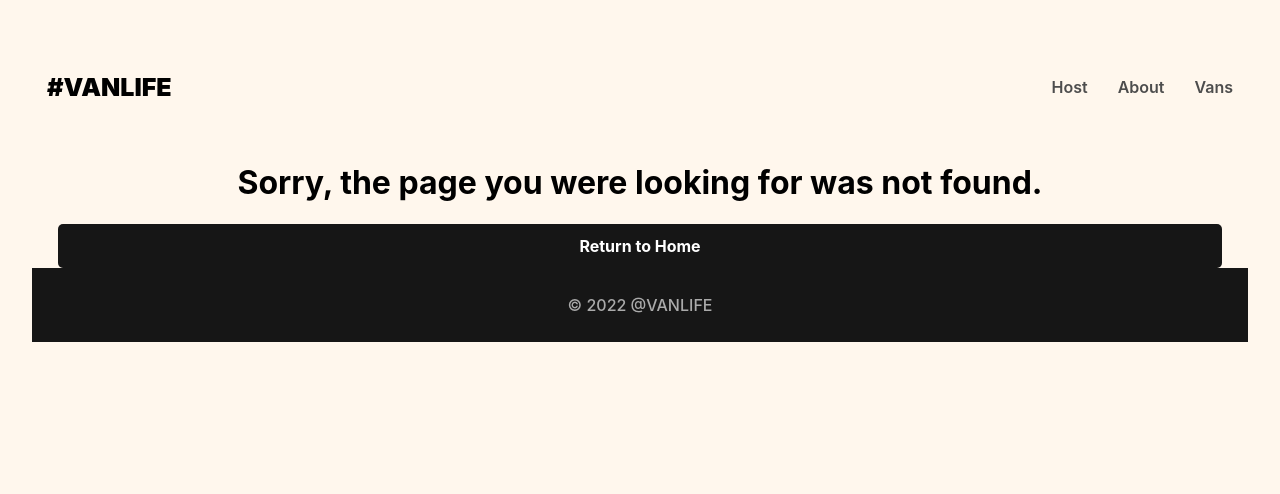
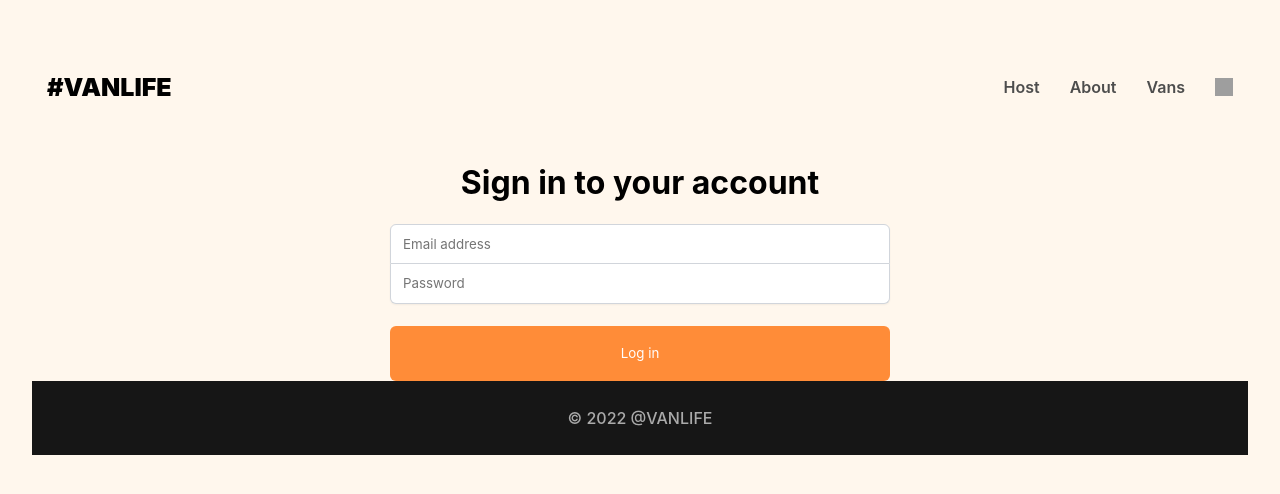
Before and after one commit to travisburns/campsite, a React app in the folder campsite/: page /login in a window 1280 px wide. Before the commit this address had no page. Shown: the top 494 px of the page. Built offline with nearby package versions, Linux system fonts and the light colour scheme; grey boxes are pictures that could not be loaded; the HTML template or start-up script is replaced by a standard one; what miragejs would draw is missing.

Commit message:
Imprting image assets in vite

```diff
--- a/campsite/src/App.jsx
+++ b/campsite/src/App.jsx
@@ -19,11 +19,16 @@
 import HostVanInfo from './pages/Host/HostVanInfo'
 import NotFound from './pages/NotFound'
 import Error from './components/Error'
+import Login from './pages/Vans/Login'
 
 const router = createBrowserRouter(createRoutesFromElements(
   <Route element={<Layout /> } errorElement={<Error />}  >
   <Route index element={<Home />} />
   <Route path='/about' element={<About />} />
+  <Route
+    path='login'
+    element={<Login />}
+    />
   <Route
     path='/vans'
     element={<Vans />}
--- a/campsite/src/components/Header.jsx
+++ b/campsite/src/components/Header.jsx
@@ -26,6 +26,14 @@
             >
               Vans
         </NavLink>
+        <NavLink
+          to="login" className="login-link">
+            <img
+            src="../assets/images/avatar-action.png"
+            className='login-icon'
+        />
+
+        </NavLink>
 
 
     </nav>
--- /dev/null
+++ b/campsite/src/pages/Vans/Login.jsx
@@ -0,0 +1,43 @@
+import React from "react"
+import { useNavigate } from "react-router-dom"
+
+export default function Login() {
+    const [loginFormData, setLoginFormData] = React.useState({ email: "", password: "" })
+
+    function handleSubmit(e) {
+        e.preventDefault()
+        console.log(loginFormData)
+    }
+
+    function handleChange(e) {
+        const { name, value } = e.target
+        setLoginFormData(prev => ({
+            ...prev,
+            [name]: value
+        }))
+    }
+
+    return (
+        <div className="login-container">
+            <h1>Sign in to your account</h1>
+            <form onSubmit={handleSubmit} className="login-form">
+                <input
+                    name="email"
+                    onChange={handleChange}
+                    type="email"
+                    placeholder="Email address"
+                    value={loginFormData.email}
+                />
+                <input
+                    name="password"
+                    onChange={handleChange}
+                    type="password"
+                    placeholder="Password"
+                    value={loginFormData.password}
+                />
+                <button>Log in</button>
+            </form>
+        </div>
+    )
+
+}
```
